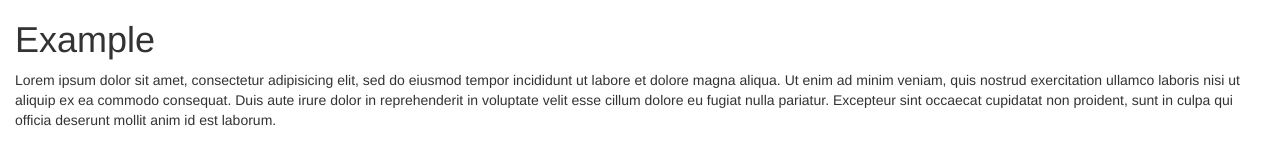
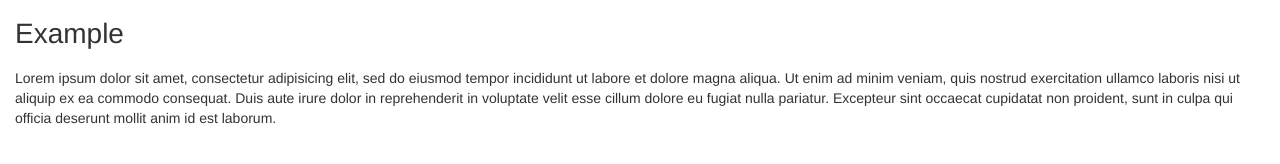
Before and after one commit to NUwebteam/year-in-photos-2016, a website: page index.html in a window 1280 px wide. Drawn offline with nearby package versions, Linux system fonts and the light colour scheme; files that its build step writes are made by us from their sources; files whose address does not match are found by name.

Commit message:
add normalize.css to link in html

```diff
--- a/index.html
+++ b/index.html
@@ -4,6 +4,7 @@
       <title>Example</title>
       <meta name="viewport" content="width=device-width, initial-scale=1">
       <link href="assets/bootstrap/css/bootstrap.min.css" rel="stylesheet">
+      <link href="assets/styles/normalize.css" rel="stylesheet">
       <link href="assets/styles/index.min.css" rel="stylesheet">
     </head>
     <body class="container-fluid">
```
